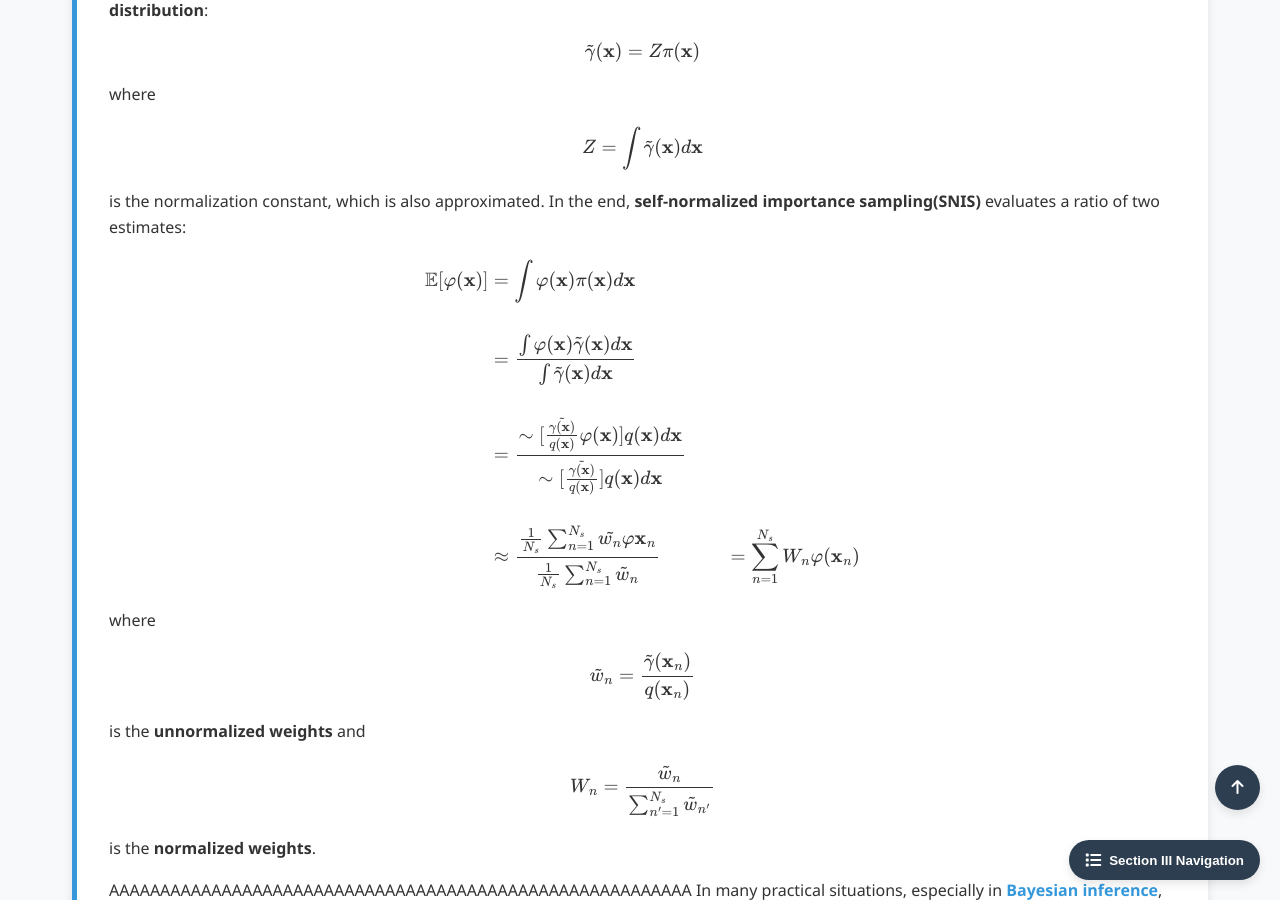
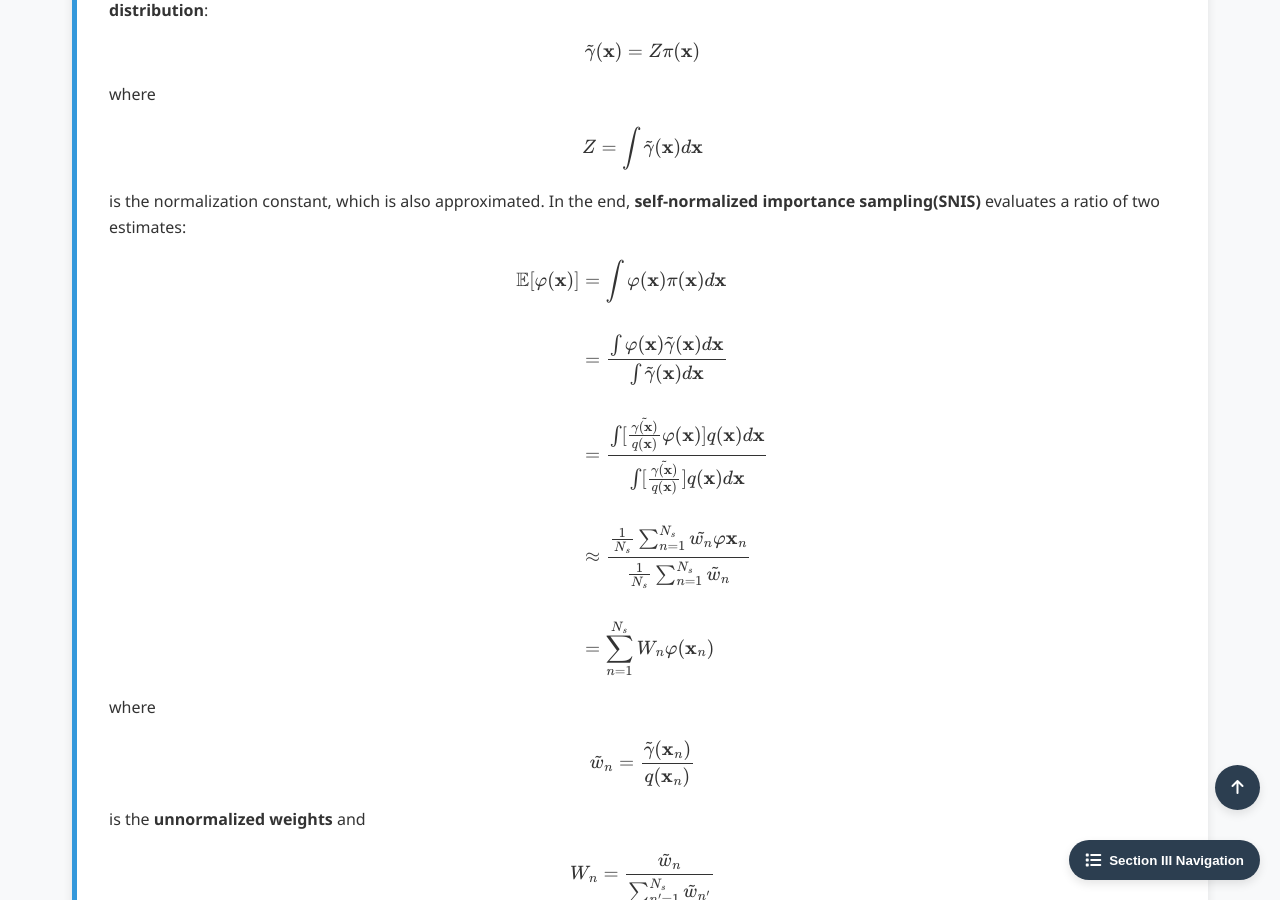
Before and after one commit to Yusukey01/yusukey01.github.io, a Jekyll site: the page built from Mathematics/Probability/importance_sampling.html, in a window 1280 px wide and 900 px high, scrolled down 3890 px. Built offline with Jekyll 4.4.1, drawn with Linux system fonts in a browser that asks for light colours.

Commit message:
making Importance sampling, direct

```diff
--- a/Mathematics/Probability/importance_sampling.html
+++ b/Mathematics/Probability/importance_sampling.html
@@ -320,10 +320,10 @@ uses_python: false
                     \mathbb{E}[\varphi(\mathbf{x})] &= \int \varphi(\mathbf{x}) \pi(\mathbf{x})d\mathbf{x} \\\\
                                                     &= \frac{\int \varphi(\mathbf{x})\tilde{\gamma}(\mathbf{x})d\mathbf{x}}
                                                             {\int \tilde{\gamma}(\mathbf{x})d\mathbf{x}} \\\\
-                                                    &=\frac{\sim [\frac{\tilde{\gamma(\mathbf{x})}}{q(\mathbf{x})}\varphi(\mathbf{x})]q(\mathbf{x})d\mathbf{x}}
-                                                           {\sim [\frac{\tilde{\gamma(\mathbf{x})}}{q(\mathbf{x})}]q(\mathbf{x})d\mathbf{x}} \\\\
+                                                    &=\frac{\int [\frac{\tilde{\gamma(\mathbf{x})}}{q(\mathbf{x})}\varphi(\mathbf{x})]q(\mathbf{x})d\mathbf{x}}
+                                                           {\int [\frac{\tilde{\gamma(\mathbf{x})}}{q(\mathbf{x})}]q(\mathbf{x})d\mathbf{x}} \\\\
                                                     &\approx \frac{\frac{1}{N_s} \sum_{n=1}^{N_s} \tilde{w_n}\varphi{\mathbf{x}_n}}
-                                                                    {\frac{1}{N_s}\sum_{n=1}^{N_s}\tilde{w}_n}
+                                                                    {\frac{1}{N_s}\sum_{n=1}^{N_s}\tilde{w}_n} \\\\
                                                     &=\sum_{n=1}^{N_s} W_n \varphi(\mathbf{x}_n)
                     \end{align*}
                     \]
```
